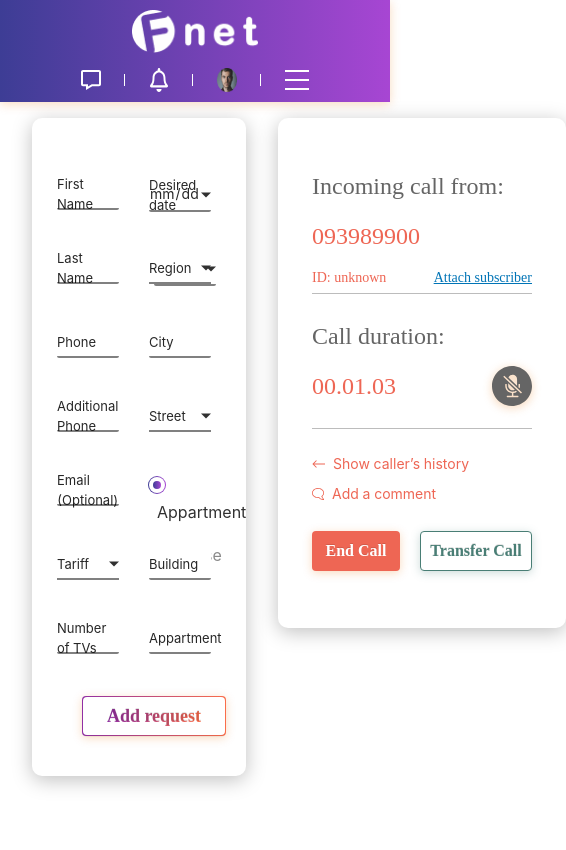
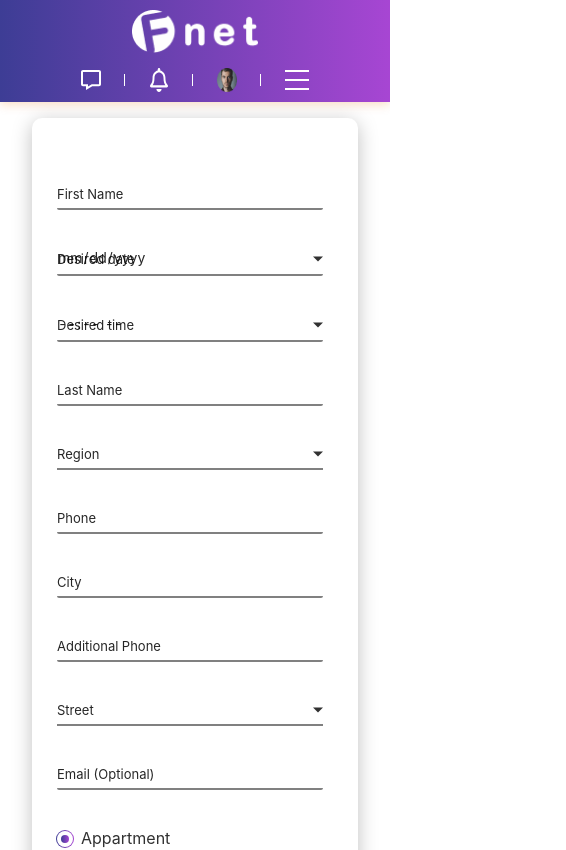
Before and after one commit to RoziGhazaryan/crm-request, a React (Create React App) app: page / in a window 390 px wide. Shown: the top 850 px of the page, 566 px wide, since content can reach past the window. Built offline with nearby package versions, Linux system fonts and the light colour scheme; a web font is replaced by a local one.

Commit message:
some responsive changes date time

```diff
--- a/src/modules/new-subscriber/new-subscriber-form/responsive.scss
+++ b/src/modules/new-subscriber/new-subscriber-form/responsive.scss
@@ -1,12 +1,6 @@
-@media (max-width: 767.98px) {
-    .form .form-item-list .form-item-block {
-        // width: 671px;
-    }
-}
-
 @media (max-width: 1257.98px) {
 
-    .form .form-item-list .ant-form-item-block .ant-form-item + .ant-form-item {
+    .form .form-item-list .ant-form-item-block .ant-form-item+.ant-form-item {
         margin-left: 5px;
     }
 
@@ -24,7 +18,47 @@
     .form .form-item-list .form-item-block .ant-form-item-block .ant-form-item {
         padding: 0;
     }
+
     .call .call-block {
         width: 310px;
     }
 }
+
+@media (max-width: 797.98px) {
+
+    .new-subscriber-call {
+        flex-direction: column;
+
+        .call {
+            margin-top: 15px;
+            margin-left: 0;
+
+            .call-block {
+                width: 100%;
+
+                .end-transfer {
+
+                    .end-call,
+                    .transfer-call {
+                        width: 49%;
+                    }
+                }
+            }
+        }
+    }
+}
+
+@media (max-width: 575.98px) {
+    .form .form-item-list .form-item-block .ant-form-item {
+        width: 100%;
+        height: auto;
+    }
+
+    .form .form-item-list .form-item-block .ant-form-item.ant-form-item-block {
+        flex-direction: column;
+        margin-bottom: 0;
+    }
+    .form .form-item-list .ant-form-item-block .ant-form-item + .ant-form-item {
+        margin-left: 0;
+    }
+}
```
